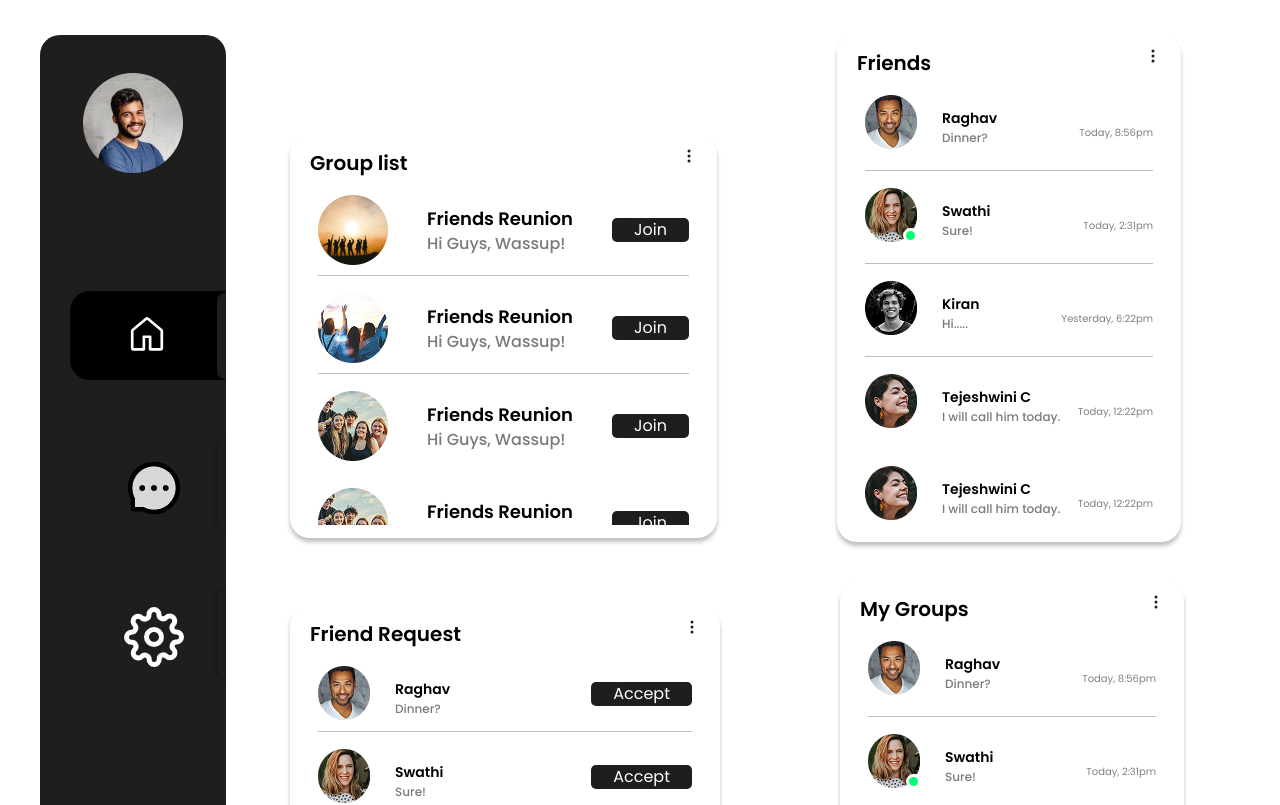
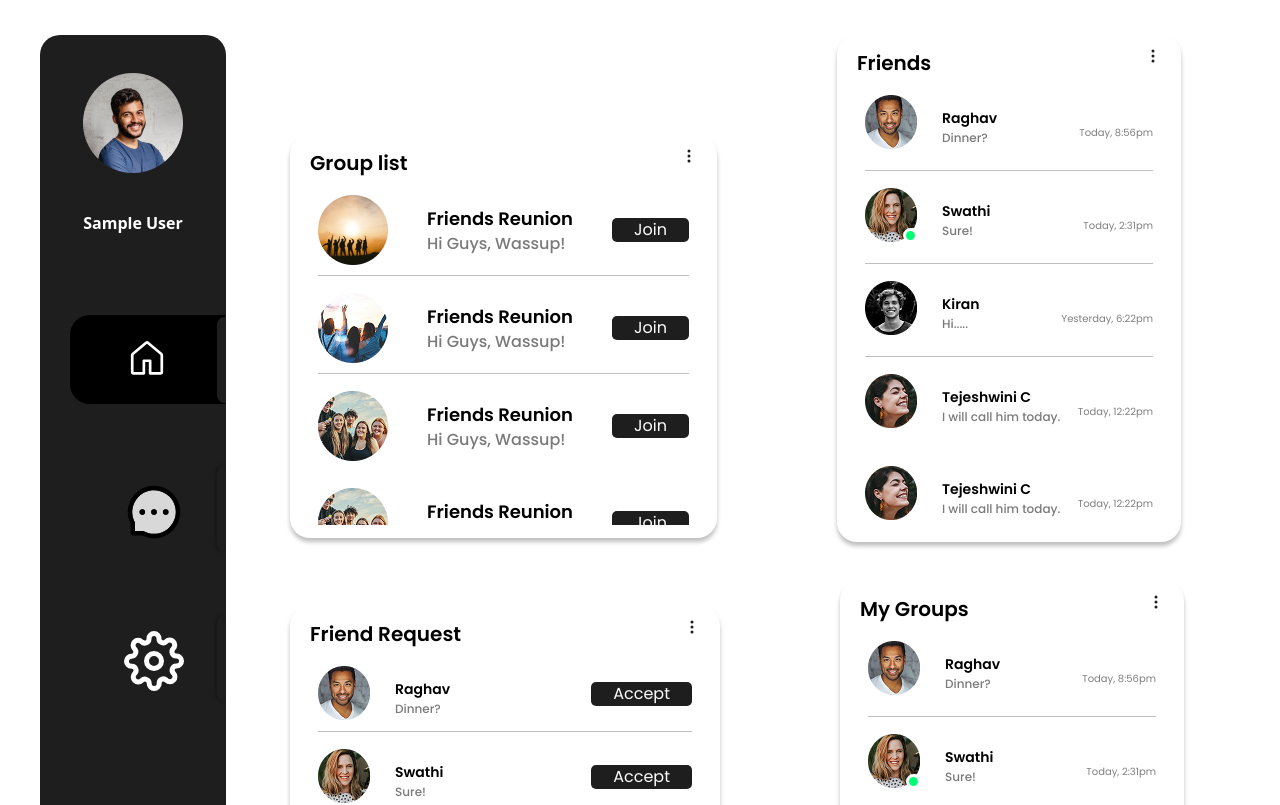
Before and after one commit to SKBWEBDEV/chatapplication, a React (Vite) app: page /home in a window 1280 px wide. Shown: the top 805 px of the page. Built offline with nearby package versions, Linux system fonts and the light colour scheme; no server answers; the database is empty; sample sign-in values are in the browser's storage; a web font is replaced by a local one.

Commit message:
friend request

```diff
--- a/src/components/Chatapplication/Ragister.jsx
+++ b/src/components/Chatapplication/Ragister.jsx
@@ -7,6 +7,7 @@ import {
   getAuth,
   createUserWithEmailAndPassword,
   sendEmailVerification,
+  updateProfile,
 } from "firebase/auth";
 import { Flip, ToastContainer, toast } from "react-toastify";
 import { DNA } from "react-loader-spinner";
@@ -70,6 +71,11 @@ const Ragister = () => {
       createUserWithEmailAndPassword(auth, email, password)
         .then((user) => {
           sendEmailVerification(auth.currentUser);
+          updateProfile(auth.currentUser, {
+            displayName: name,
+          })
+
+
           console.log(user, "user");
           toast.success(
             "ragistation succesfully done & plases varyfication your email"
@@ -79,7 +85,6 @@ const Ragister = () => {
             username: name,
             email: email,
             password: password,
-
           });
           setTimeout(() => {
             navigate("/login");
--- a/src/components/Chatapplication/UserList.jsx
+++ b/src/components/Chatapplication/UserList.jsx
@@ -6,10 +6,15 @@ import one from "../../assets/one.png";
 import { BsThreeDotsVertical } from "react-icons/bs";
 import { MdAdd } from "react-icons/md";
 
-import { getDatabase, onValue, ref } from "firebase/database";
+import { getDatabase, onValue, ref, set } from "firebase/database";
 import { useEffect, useState } from "react";
+import { useSelector } from "react-redux";
 
 const UserList = () => {
+
+  const sakib = useSelector((state)=> state.user.value.user)
+  console.log(sakib.uid);
+
 
 
 const db = getDatabase();
@@ -24,8 +29,11 @@ useEffect(()=> {
 onValue(userRef, (snapshot)=> {
   // console.log(snapshot.val());
 snapshot.forEach((item)=> {
-  // console.log(item.val());
-  arry.push(item.val())
+  console.log(item.key);
+  if (sakib.uid !== item.key) {
+     arry.push(item.val())
+  }
+
 })
 
 setUserList(arry);
@@ -37,7 +45,13 @@ setUserList(arry);
 
 // console.log(userList);
 
-
+const handleReQuest = (item)=> {
+  console.log('done',item);
+  set(ref(db,"firendRequest/"),{
+    senderName:sakib.displayName,
+    reciverName:item.username
+  })
+}
 
   return (
     <div>
@@ -76,7 +90,9 @@ setUserList(arry);
 
 
               <div className=" px-[5px] py-[5px] bg-black tont-semibold text-[10px] rounded-[5px]">
-                <span className="text-[30px] font-bold text-white">
+                <span
+                onClick={()=>handleReQuest(user)}
+                className="text-[30px] font-bold text-white">
                   <MdAdd />
                 </span>
               </div>
--- a/src/components/Chatapplication/slideber/Slideber.jsx
+++ b/src/components/Chatapplication/slideber/Slideber.jsx
@@ -6,7 +6,13 @@ import { FiSettings } from "react-icons/fi";
 import { ImExit } from "react-icons/im";
 import { getAuth, signOut } from "firebase/auth";
 import { useNavigate } from "react-router-dom";
+import { useSelector } from "react-redux";
 const Slideber = () => {
+
+const sakib = useSelector((state)=> state.user.value.user)
+console.log(sakib);
+
+
 
   const auth = getAuth();
   const navigate = useNavigate();
@@ -28,6 +34,9 @@ const Slideber = () => {
       <div className="bg-[#1E1E1E] w-[186px] h-[1050px] my-[35px] rounded-[20px]">
         <div>
           <img src={ellipse} alt="" className="px-[43px] py-[38px]" />
+          <div className="text-white font-bold text-center">
+            <p>{sakib?.displayName}</p>
+          </div>
         </div>
 
         <div className="bg-black hover:bg-white relative w-[155px] text-white hover:text-black h-[89px] mt-[80px] ml-[30px] rounded-tl-[20px] rounded-bl-[20px] transition-all duration-500">
```
